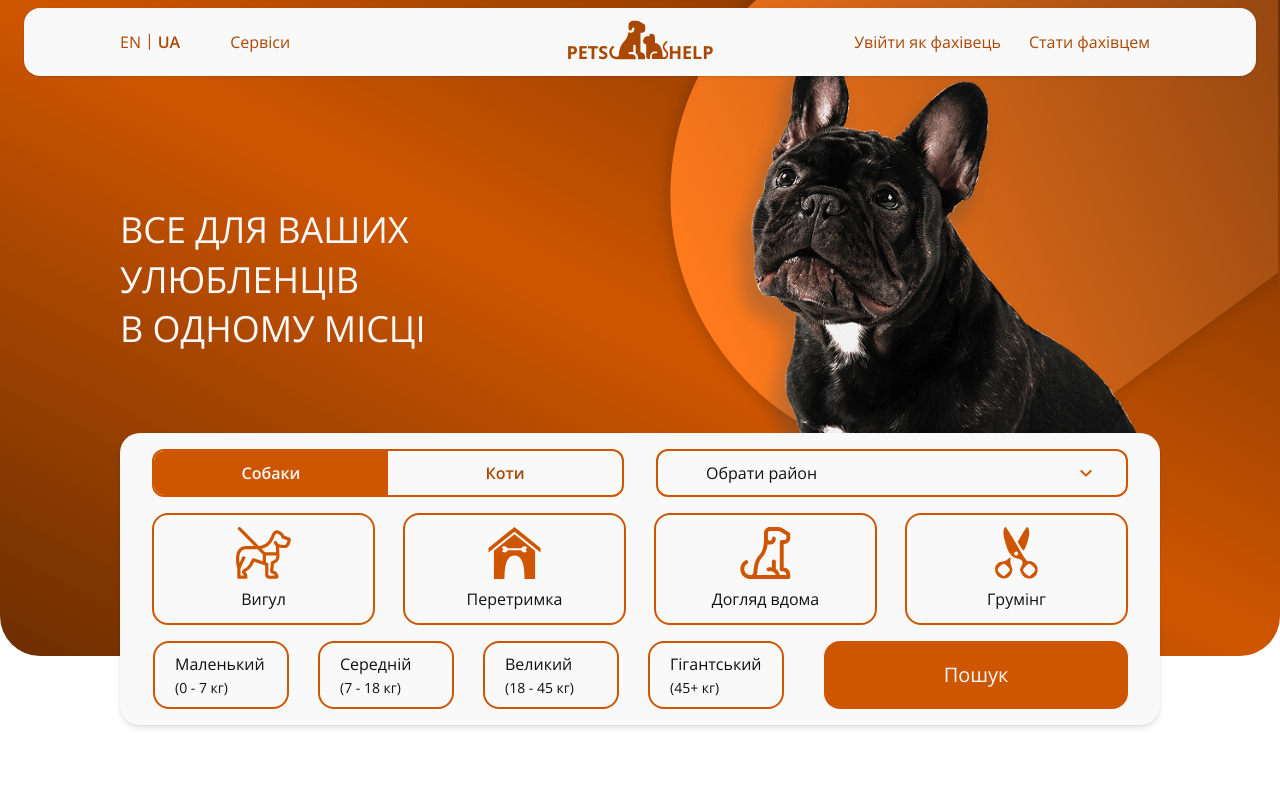
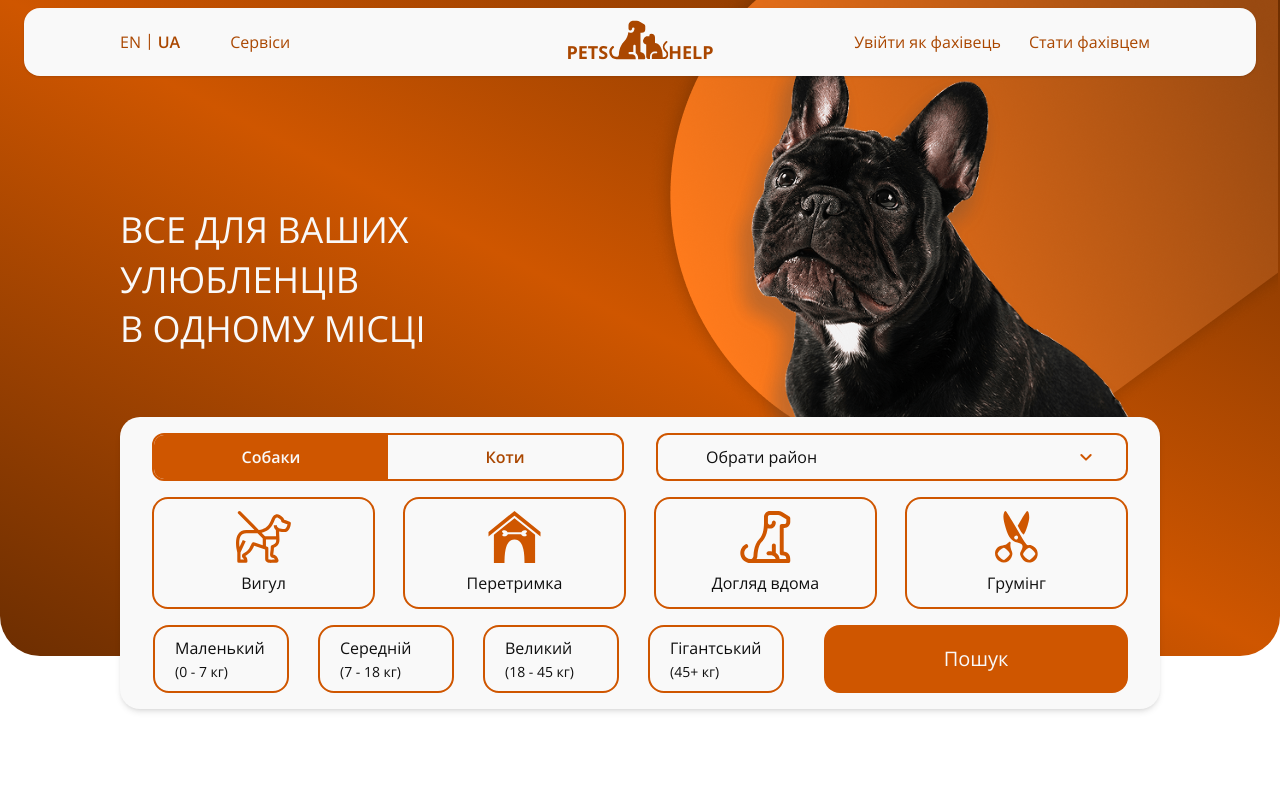
Before and after one commit to teamMarketP/frontend, a React (Vite) app: page / in a window 1280 px wide. Shown: the top 800 px of the page. Built offline with nearby package versions, Linux system fonts and the light colour scheme.

Commit message:
chore(pt-23): clear the garbage

```diff
--- a/src/components/HeroSection/Hero/HeroFilters.tsx
+++ b/src/components/HeroSection/Hero/HeroFilters.tsx
@@ -9,7 +9,7 @@ import { selectAnimal } from '@/features/hero/heroSelectors';
 const HeroFilters = () => {
   const selectedAnimal = useAppSelector(selectAnimal);
   return (
-    <div className="relative bg-alabaster shadow-md rounded-[20px] py-4 px-8 w-full flex flex-col gap-4 -mt-208 z-10">
+    <div className="relative bg-alabaster shadow-md rounded-[20px] py-4 px-8 w-full flex flex-col gap-4 -mt-212 z-10">
       <div className="flex justify-center gap-8">
         <AnimalSelector />
         <DistrictSelector />
--- a/src/components/HeroSection/HeroSection.tsx
+++ b/src/components/HeroSection/HeroSection.tsx
@@ -6,7 +6,7 @@ import HeroTitle from './Hero/HeroTitle';
 
 const HeroSection = () => {
   return (
-    <section className="py-12 bg-gradient-to-bl from-red-beech via-tenn to-red-beech w-full rounded-b-[40px] max-w-[1280px] mx-auto -mt-20 px-30 max-h-165 mb-43">
+    <section className="py-12 bg-gradient-to-bl from-red-beech via-tenn to-red-beech w-full rounded-b-[40px] max-w-[1280px] mx-auto -mt-20 px-30 max-h-165 mb-40">
       <div className="container relative z-10 flex flex-col-reverse lg:flex-row items-center justify-between">
         <HeroTitle />
         <HeroImage />
```
Also changed, not shown: src/components/Header/UserActions.tsx (+0 -64 lines).
